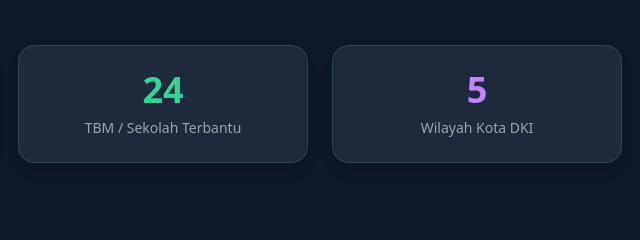
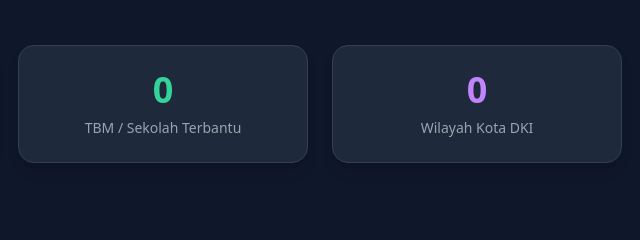
Before and after one commit to irfanburhan328-dev/donasi-buku-jakarta, a website: page public/index.html in a window 1280 px wide. Shown: the part 204-444 px from the top of the page, 634-1274 px from the left. Drawn offline with nearby package versions, Linux system fonts and the light colour scheme; no server answers.

Commit message:
Ubah angka stat TBM menjadi 0

```diff
--- a/public/index.html
+++ b/public/index.html
@@ -44,12 +44,12 @@
       </div>
       <!-- Card 3: TBM Terbantu -->
       <div class="bg-slate-800 border border-slate-700 p-6 rounded-2xl shadow-lg">
-        <div id="stat-tbm" class="text-4xl font-extrabold text-emerald-400 mb-2">24</div>
+        <div id="stat-tbm" class="text-4xl font-extrabold text-emerald-400 mb-2">0</div>
         <div class="text-gray-400 text-sm">TBM / Sekolah Terbantu</div>
       </div>
       <!-- Card 4: Wilayah Kota -->
       <div class="bg-slate-800 border border-slate-700 p-6 rounded-2xl shadow-lg">
-        <div id="stat-wilayah" class="text-4xl font-extrabold text-purple-400 mb-2">5</div>
+        <div id="stat-wilayah" class="text-4xl font-extrabold text-purple-400 mb-2">0</div>
         <div class="text-gray-400 text-sm">Wilayah Kota DKI</div>
       </div>
     </div>
```
